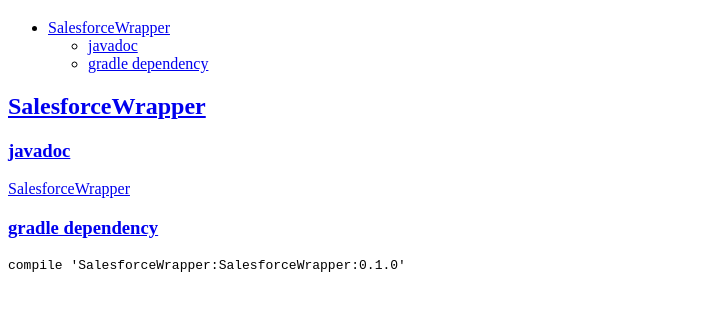
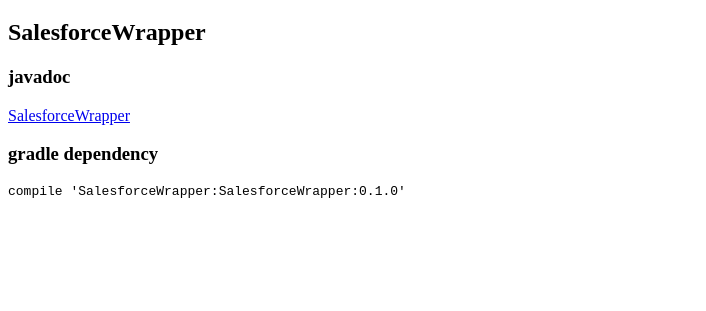
Before and after one commit to mikoto2000/test, a plain HTML site: page index.html in a window 1280 px wide. Shown: the part 61-372 px from the top of the page, without its empty margins (0-706 px from the left). Drawn offline with Linux system fonts and the light colour scheme.

Commit message:
index.html が想像以上に駄目だったので修正。

```diff
--- a/index.html
+++ b/index.html
@@ -6,18 +6,10 @@
     </head>
     <body>
         <h1>mikoto2000 javadoc and maven repository site.</h1>
-        <div id="TOC">
-            <ul>
-                <li><a href="#salesforcewrapper">SalesforceWrapper</a><ul>
-                        <li><a href="#javadoc">javadoc</a></li>
-                        <li><a href="#gradle-dependency">gradle dependency</a></li>
-                    </ul></li>
-            </ul>
-        </div>
-        <h2 id="salesforcewrapper"><a href="#salesforcewrapper">SalesforceWrapper</a></h2>
-        <h3 id="javadoc"><a href="#javadoc">javadoc</a></h3>
+        <h2 id="salesforcewrapper">SalesforceWrapper</h2>
+        <h3 id="javadoc">javadoc</h3>
         <p><a href="./javadoc/SalesforceWrapper/index.html">SalesforceWrapper</a></p>
-        <h3 id="gradle-dependency"><a href="#gradle-dependency">gradle dependency</a></h3>
+        <h3>gradle dependency</h3>
         <pre class="txt"><code>compile &#39;SalesforceWrapper:SalesforceWrapper:0.1.0&#39;</code></pre>
     </body>
 </html>
```
